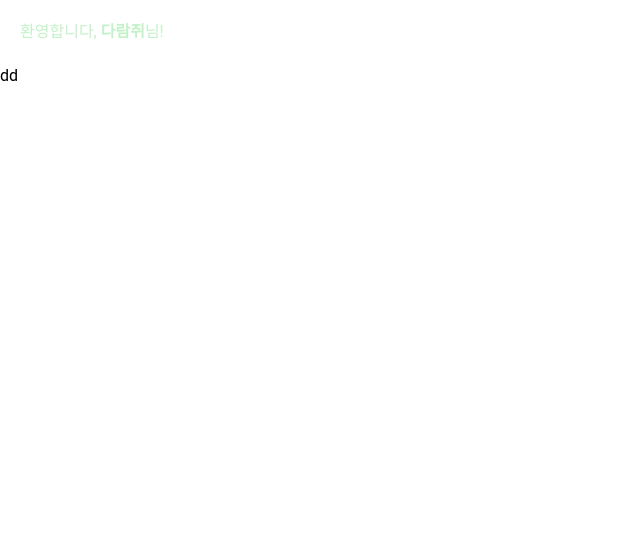
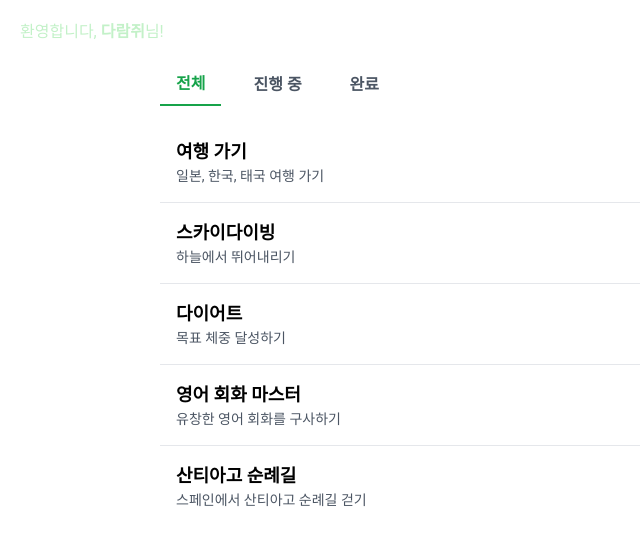
Before and after one commit to Bucket-Business-Organization/buki-buki-client, a Next.js app: page /MybukiList in a window 1280 px wide. Shown: the top 546 px of the page, without its empty margins (0-640 px from the left). Built offline with nearby package versions, Linux system fonts and the light colour scheme.

Commit message:
Feat: 리스트 컴포넌트 (무한 스크롤 미작동)

```diff
--- a/components/common/DefaultList.tsx
+++ b/components/common/DefaultList.tsx
@@ -1,5 +1,109 @@
-const DefaultList = () => {
-  return <div>dd</div>;
+import React, { useState, useRef, useEffect, useCallback, forwardRef } from "react";
+
+type ListItem = {
+  id: string | number;
+  title: string;
+  description: string;
+};
+
+type DefaultListProps = {
+  items: ListItem[];
+  menuItems: string[];
+  loadMoreItems: () => Promise<ListItem[]>;
+  onItemClick?: (item: ListItem) => void;
+};
+
+const DefaultList: React.FC<DefaultListProps> = ({
+  items,
+  menuItems,
+  loadMoreItems,
+  onItemClick,
+}) => {
+  const [activeTab, setActiveTab] = useState(menuItems[0]);
+  const [listItems, setListItems] = useState<ListItem[]>(items);
+  const [isLoading, setIsLoading] = useState(false);
+  const observer = useRef<IntersectionObserver | null>(null);
+
+  const loadMore = useCallback(async () => {
+    setIsLoading(true);
+    const newItems = await loadMoreItems();
+    setListItems((prevItems) => [...prevItems, ...newItems]);
+    setIsLoading(false);
+  }, [loadMoreItems]);
+
+  const lastItemRef = useCallback(
+    (node: Element) => {
+      if (isLoading) return;
+      if (observer.current) observer.current.disconnect();
+      observer.current = new IntersectionObserver((entries) => {
+        if (entries[0].isIntersecting) {
+          loadMore();
+        }
+      });
+      if (node) observer.current.observe(node);
+    },
+    [isLoading, loadMore]
+  );
+
+  useEffect(() => {
+    setListItems(items);
+  }, [items]);
+
+  const handleTabClick = (tab: string) => {
+    setActiveTab(tab);
+  };
+
+  const getFilteredItems = () => {
+    switch (activeTab) {
+      case menuItems[0]:
+        // 필터링 로직에 따라 다른 목록을 반환합니다.
+        return items;
+      case menuItems[1]:
+        // 필터링 로직에 따라 다른 목록을 반환합니다.
+        return items;
+      case menuItems[2]:
+        // 필터링 로직에 따라 다른 목록을 반환합니다.
+        return items;
+      default:
+        return items;
+    }
+  };
+
+  return (
+    <div className="flex justify-center">
+      <div className="w-3/4">
+        <div className="flex mb-4">
+          {menuItems.map((menuItem, index) => (
+            <button
+              key={index}
+              className={`mr-4 py-2 px-4 font-semibold ${
+                activeTab === menuItem
+                  ? "text-green-600 border-b-2 border-green-600"
+                  : "text-gray-600"
+              }`}
+              onClick={() => handleTabClick(menuItem)}
+            >
+              {menuItem}
+            </button>
+          ))}
+        </div>
+        <ul className="divide-y divide-gray-200">
+          {listItems.map((item, index) => (
+            <li
+              key={item.id}
+              ref={index === listItems.length - 1 ? lastItemRef : null}
+              className="py-4 px-4 cursor-pointer hover:bg-gray-100"
+              onClick={() => onItemClick && onItemClick(item)}
+            >
+              <div className="text-lg font-semibold">{item.title}</div>
+              <div className="text-sm text-gray-600">{item.description}</div>
+            </li>
+          ))}
+          {isLoading && <li className="py-4 px-4">Loading...</li>}
+        </ul>
+      </div>
+    </div>
+  );
 };
 
 export default DefaultList;
```
